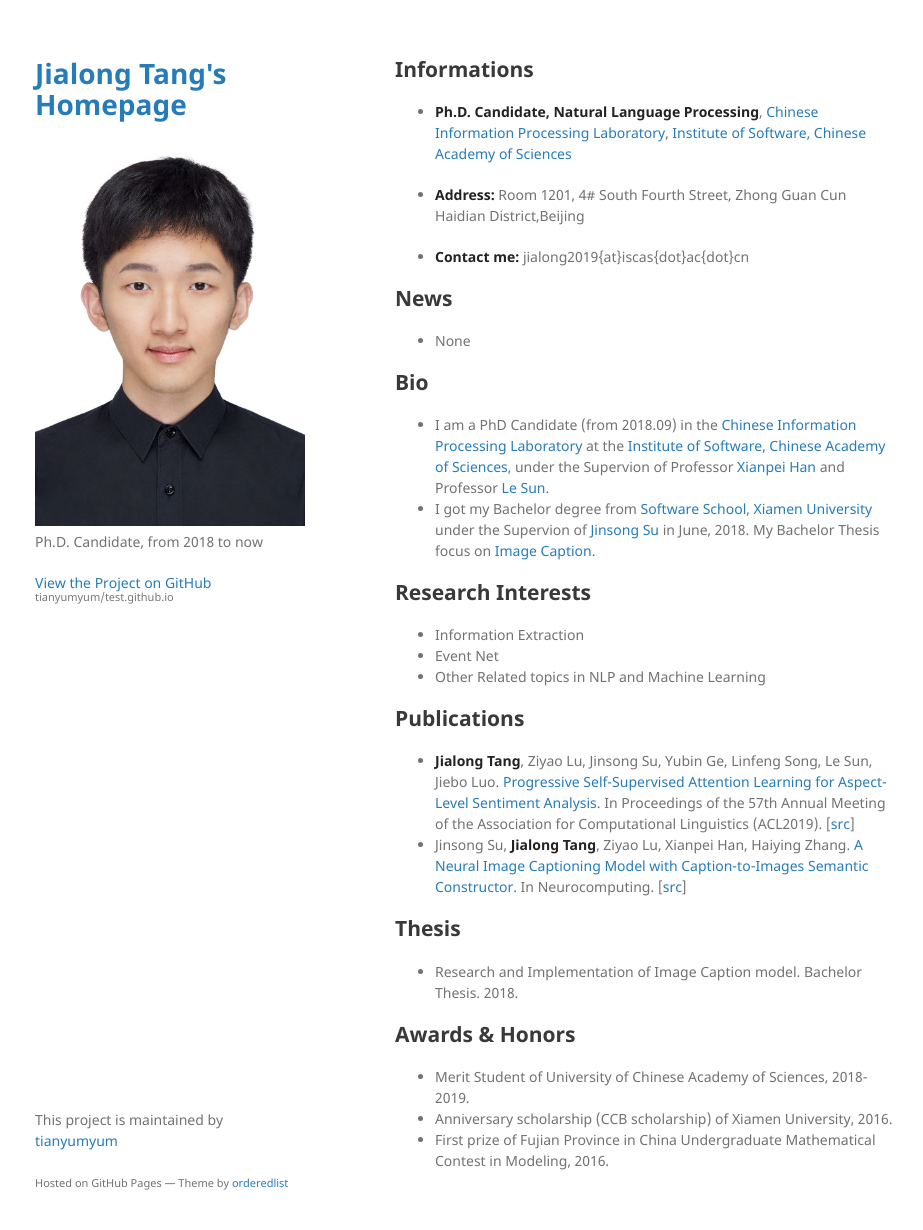
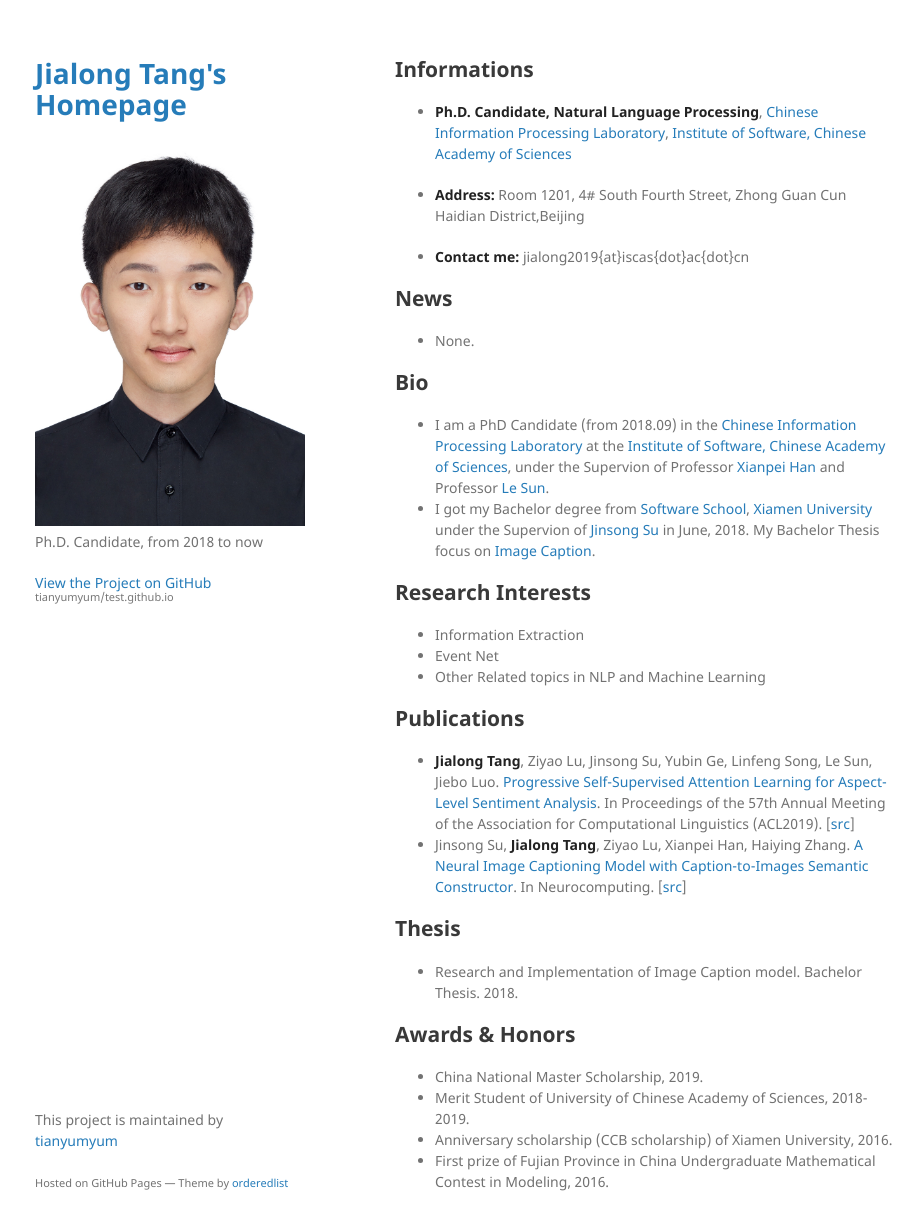
Before and after one commit to tianyumyum/test.github.io, a Jekyll site: the page built from index.md, in a window 1280 px wide and 1262 px high. Shown: the top 1230 px of the window, without its empty margins (175-1098 px from the left). Built offline with Jekyll 4.4.1, drawn with Linux system fonts in a browser that asks for light colours; our own code applies the rules of GitHub Pages for plain Markdown files.

Commit message:
Update index.md

```diff
--- a/index.md
+++ b/index.md
@@ -13,7 +13,7 @@ layout: default
 
 ## News
 
-*   None
+*   None.
 
 ## Bio
 
@@ -37,6 +37,7 @@ layout: default
 
 ## Awards & Honors
 
+*   China National Master Scholarship, 2019.
 *   Merit Student of University of Chinese Academy of Sciences, 2018-2019.
 *   Anniversary scholarship (CCB scholarship) of Xiamen University, 2016.
 *   First prize of Fujian Province in China Undergraduate Mathematical Contest in Modeling, 2016.
```
